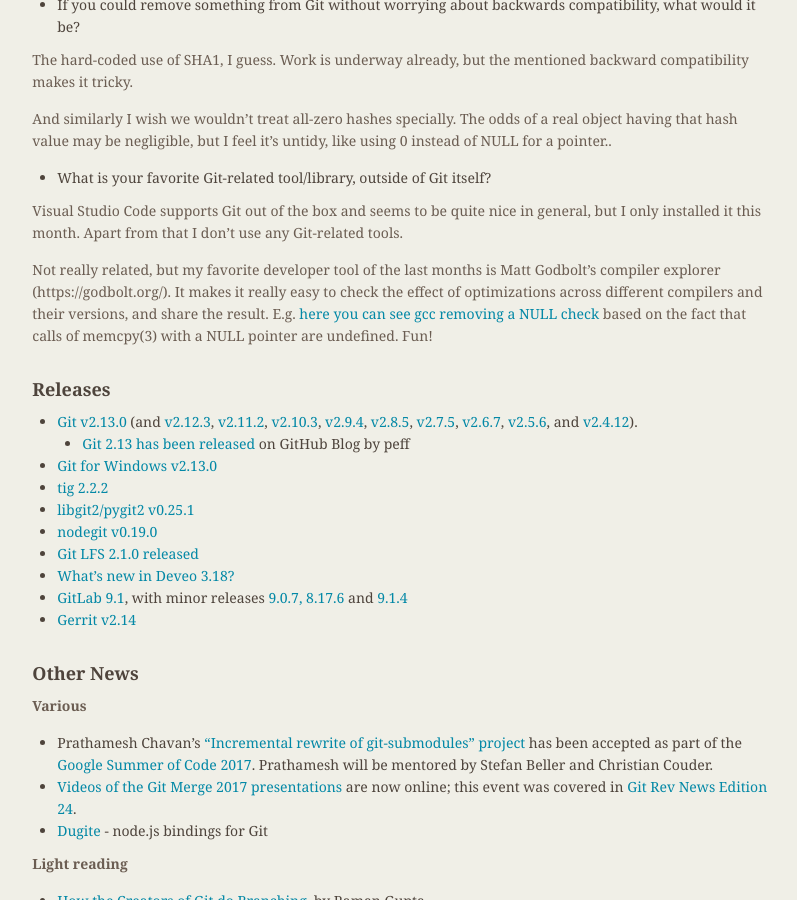
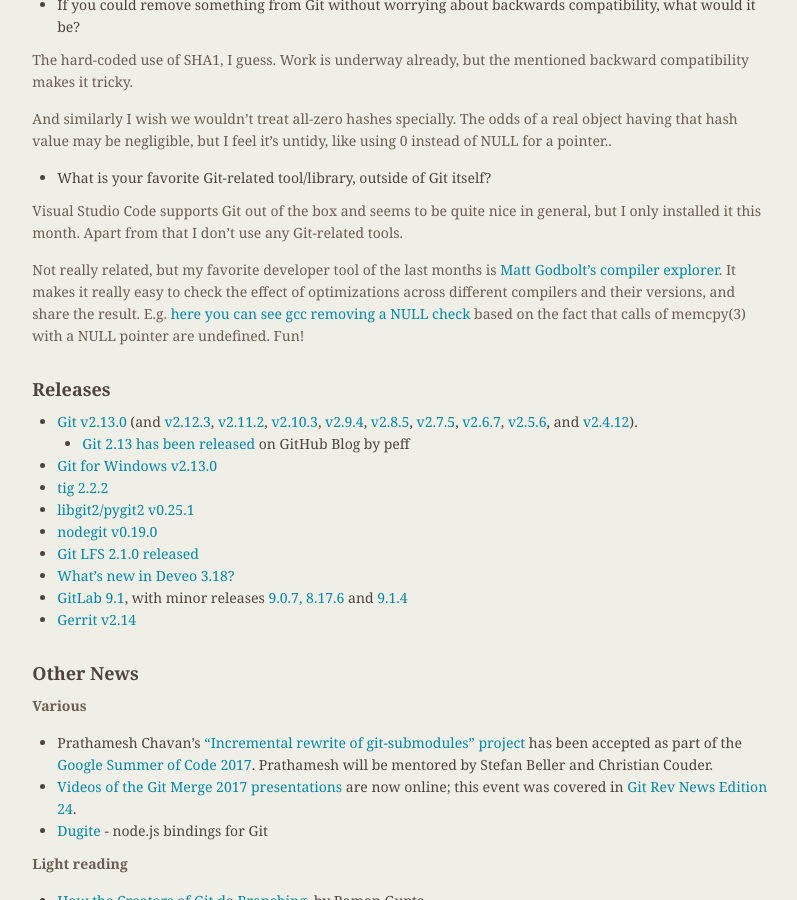
Before and after one commit to git/git.github.io, a Jekyll site: the page built from rev_news/drafts/edition-27.md, in a window 1280 px wide and 900 px high, scrolled down 4548 px. Shown: the whole window, without its empty margins (339-1136 px from the left). Built offline with Jekyll 4.4.1, drawn with Linux system fonts in a browser that asks for light colours.

Commit message:
rn-27: add link in René's interview

```diff
--- a/rev_news/drafts/edition-27.md
+++ b/rev_news/drafts/edition-27.md
@@ -295,7 +295,7 @@
 I don't use any Git-related tools.
 
 Not really related, but my favorite developer tool of the last months is
-Matt Godbolt's compiler explorer (https://godbolt.org/).  It makes it
+[Matt Godbolt's compiler explorer](https://godbolt.org/).  It makes it
 really easy to check the effect of optimizations across different
 compilers and their versions, and share the result.  E.g.
 [here you can see gcc removing a NULL check](https://godbolt.org/g/8H9pfJ)
```
